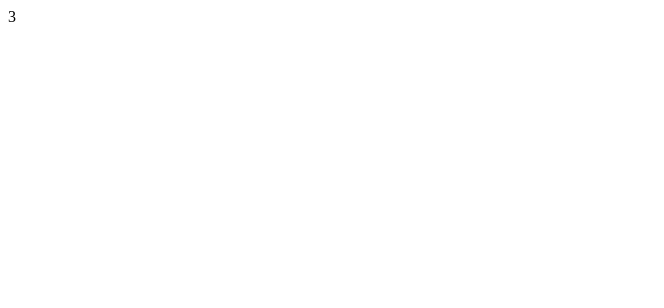
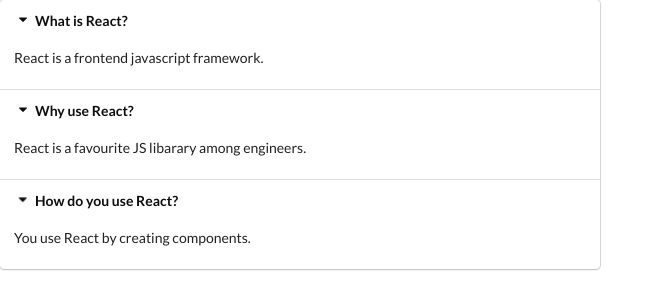
Before and after one commit to amit-inverse/react-tutorial-widgets, a React (Create React App) app: page / in a window 1280 px wide. Shown: the top 308 px of the page, without its empty margins (0-664 px from the left). Built offline with nearby package versions, Linux system fonts and the light colour scheme.

Commit message:
Building and Styling the Accordion

```diff
--- a/public/index.html
+++ b/public/index.html
@@ -9,6 +9,7 @@
       name="description"
       content="Web site created using create-react-app"
     />
+    <link rel="stylesheet" href="https://cdnjs.cloudflare.com/ajax/libs/semantic-ui/2.4.1/semantic.min.css" />
     <link rel="apple-touch-icon" href="%PUBLIC_URL%/logo192.png" />
     <!--
       manifest.json provides metadata used when your web app is installed on a
--- a/src/components/Accordion.js
+++ b/src/components/Accordion.js
@@ -1,5 +1,20 @@
+import React from 'react';
+
 function Accordion({ items }) {
-    return <div>{items.length}</div>;
+    const renderedItems = items.map((item) => {
+        return (
+            <React.Fragment key={item.title}>
+                <div className="title active">
+                    <i className="dropdown icon"></i>
+                    {item.title}
+                </div>
+                <div className="content active">
+                    <p>{item.content}</p>
+                </div>
+            </React.Fragment>
+        );
+    });
+    return <div className="ui styled accordion">{renderedItems}</div>;
 }
 
 export default Accordion;
```
